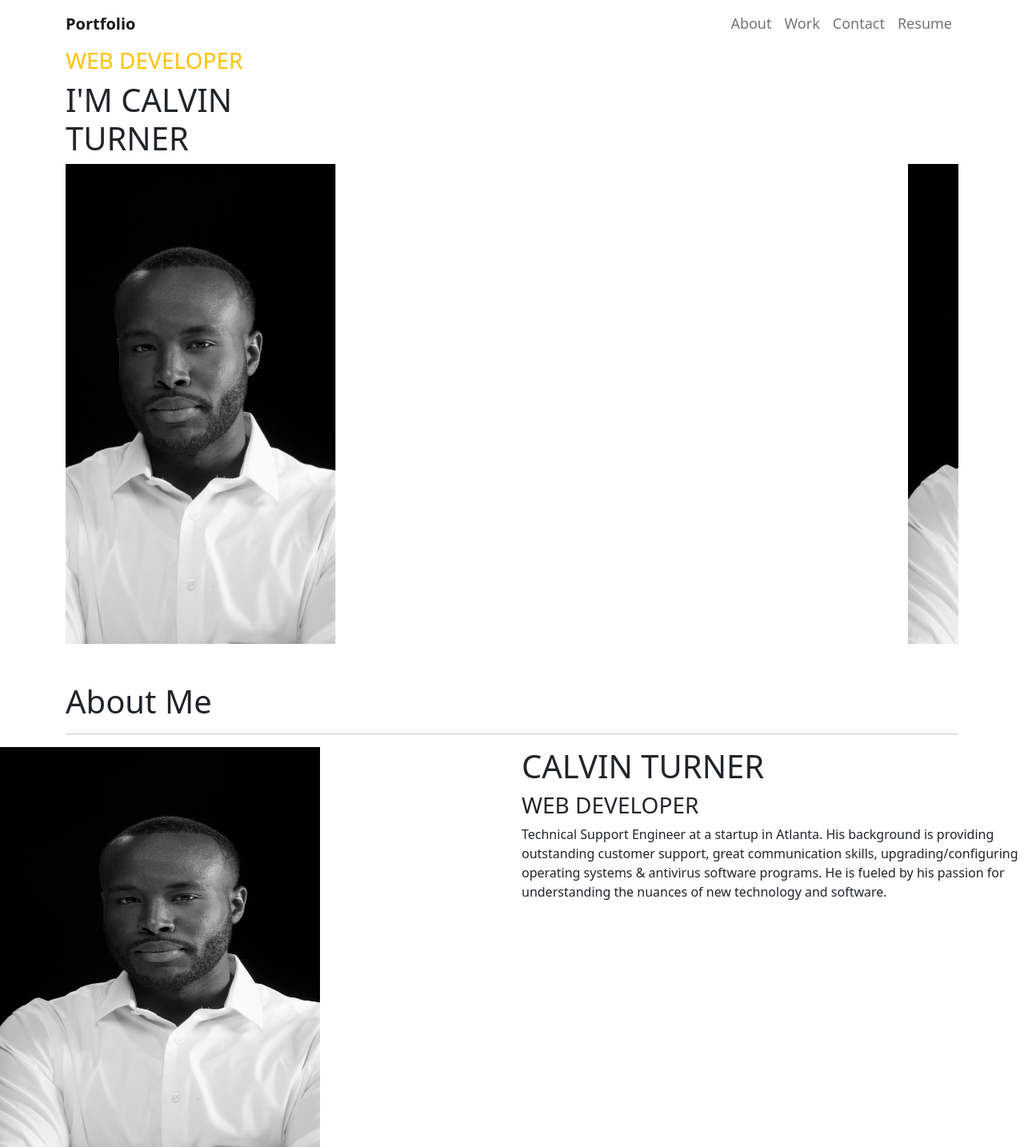
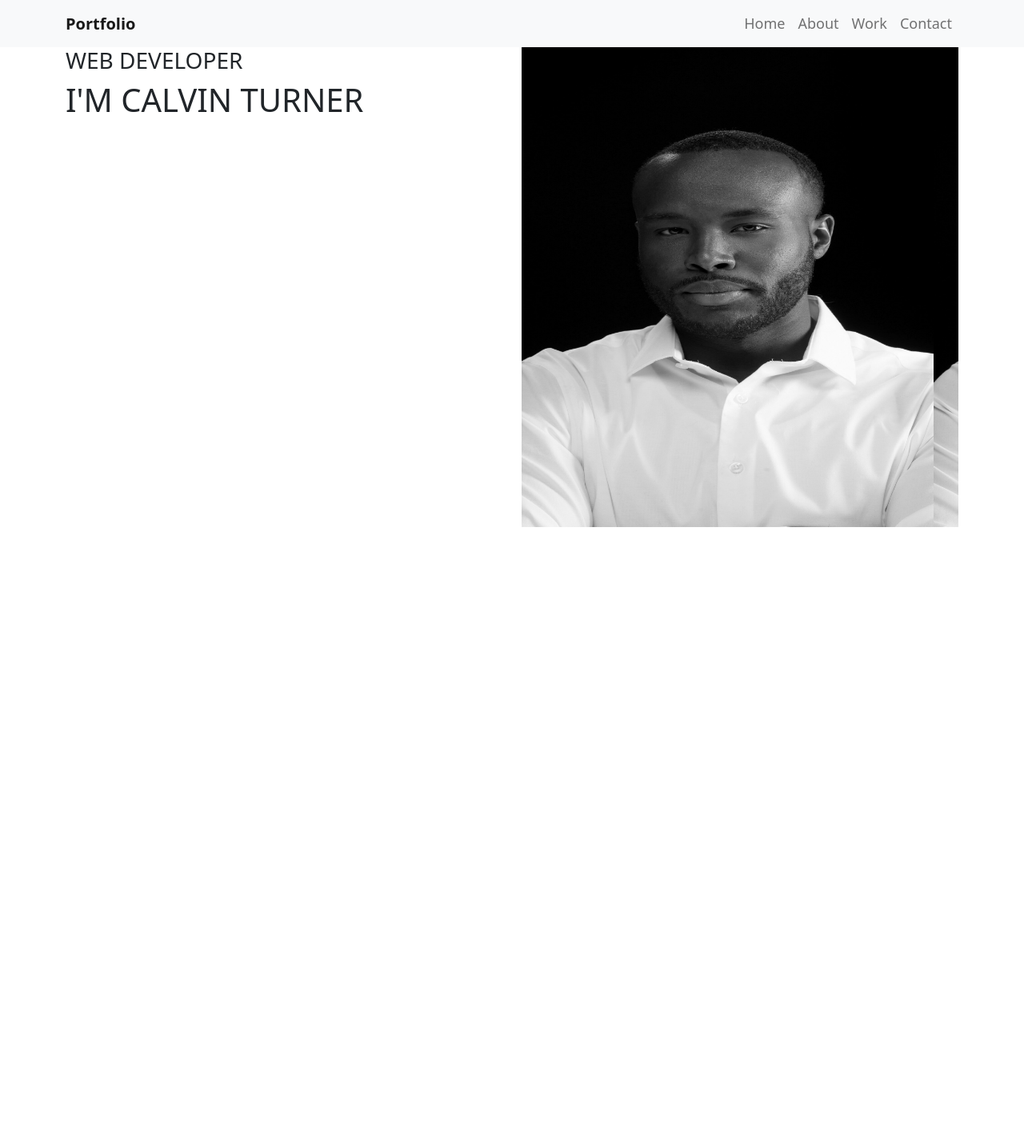
Before and after one commit to CalvinTurner10/Homework6.1_Updated-Portfolio-Page, a plain HTML site: page index.html in a window 1280 px wide. Shown: the whole page at 80% size. After the commit the page ends 800 px from the top, so only its background shows below. Drawn offline with nearby package versions, Linux system fonts and the light colour scheme.

Commit message:
bootstrap

```diff
--- a/Assets/style.css
+++ b/Assets/style.css
@@ -1,7 +1,10 @@
 *{
+
     margin: 0;
     padding: 0;
 }
+
+
 .navbar-nav{
- font-size: 18px;
+    font-size: 18px;
 }
--- a/index.html
+++ b/index.html
@@ -2,27 +2,36 @@
 <html lang="en">
 
 <head>
+  <!-- Required meta tags -->
   <meta charset="utf-8">
   <meta name="viewport" content="width=device-width, initial-scale=1">
+
+  <!-- Bootstrap CSS -->
   <link href="https://cdn.jsdelivr.net/npm/bootstrap@5.1.3/dist/css/bootstrap.min.css" rel="stylesheet"
     integrity="sha384-1BmE4kWBq78iYhFldvKuhfTAU6auU8tT94WrHftjDbrCEXSU1oBoqyl2QvZ6jIW3" crossorigin="anonymous">
+  <link rel="preconnect" href="https://fonts.googleapis.com">
   <link rel="stylesheet" href="./Assets/style.css">
-  <link rel="preconnect" href="https://fonts.googleapis.com">
+
+
+
   <title>My Portfolio</title>
 </head>
 
 <body>
-  <nav class="navbar navbar-expand-lg navbar-light">
+<!-- navbar -->
+<nav class="navbar navbar-expand-lg navbar-light bg-light">
   <div class="container">
     <a class="navbar-brand fw-bold" href="#">Portfolio</a>
-      <button class="navbar-toggler" type="button" data-bs-toggle="collapse" data-bs-target="#navbarSupportedContent"
-        aria-controls="navbarSupportedContent" aria-expanded="false" aria-label="Toggle navigation">
+    <button class="navbar-toggler" type="button" data-bs-toggle="collapse" data-bs-target="#navbarSupportedContent" aria-controls="navbarSupportedContent" aria-expanded="false" aria-label="Toggle navigation">
       <span class="navbar-toggler-icon"></span>
     </button>
     <div class="collapse navbar-collapse" id="navbarSupportedContent">
       <ul class="navbar-nav ms-auto mb-2 mb-lg-0">
         <li class="nav-item">
-            <a class="nav-link " href="#">About</a>
+          <a class="nav-link" href="#">Home</a>
+        </li>
+        <li class="nav-item">
+          <a class="nav-link" href="#">About</a>
         </li>
         <li class="nav-item">
           <a class="nav-link" href="#">Work</a>
@@ -30,59 +39,46 @@
         <li class="nav-item">
           <a class="nav-link" href="#">Contact</a>
         </li>
-          <li class="nav-item">
-            <a class="nav-link"
-              href="https://drive.google.com/drive/folders/1nyuBLxIIQQ7wB3oDakmIG4a813yFcpu1">Resume</a>
-          </li>
+
+
     </div>
   </div>
 </nav>
 
+<!-- home section -->
 <section id="home">
-    <div class="container mb-5">
+  <div class="container">
     <div class="row">
       <div class="col-md-6">
-          <h3 class="text-warning">WEB DEVELOPER</h3>
-          <h1>I'M CALVIN <br> TURNER </h1>
-
+        <h3>WEB DEVELOPER</h3>
+        <h1>I'M CALVIN TURNER</h1>
       </div>
-        <div class="col-md-6"></div>
+      <div class="col-md-6">
         <div id="carouselExampleSlidesOnly" class="carousel slide" data-bs-ride="carousel">
           <div class="carousel-inner">
             <div class="carousel-item active">
-              <img src="./Assets/Images/181127-0196_pp.jpg" class="d-block w-300" alt="..." height="600px">
+              <img src="./Assets/Images/181127-0196_pp.jpg" class="d-block w-100" alt="..." height="600px">
             </div>
             <div class="carousel-item">
-              <img src="./Assets/Images/181127-0196_pp.jpg" class="d-block w-300" alt="..." height=600px>
+              <img src="./Assets/Images/181127-0196_pp.jpg" class="d-block w-100" alt="..." height="600px">
             </div>
             <div class="carousel-item">
-              <img src="./Assets/Images/181127-0196_pp.jpg" class="d-block w-300" alt="..." height=600px>
+              <img src="./Assets/Images/181127-0196_pp.jpg" class="d-block w-100" alt="..." height="600px">
+            </div>
           </div>
         </div>
       </div>
     </div>
   </div>
 </section>
-<section id="about">
-  <div class="container">
-   <div class="row"></div>
-   <div class="col-12">
-     <h1>About Me</h1>
-     <hr>
-   </div>
-  </div>
-  <div class="row">
-    <div class="col-md-6">
-      <img src="./Assets/Images/181127-0196_pp.jpg" alt="" height= "500px" width= "400px">
-    </div>
-    <div class="col-md-6">
-      <h1>CALVIN TURNER</h1>
-      <H3>WEB DEVELOPER</H3>
-      <P> Technical Support Engineer at a startup in Atlanta. His background is providing outstanding customer support, great communication skills, upgrading/configuring operating systems & antivirus software programs. He is fueled by his passion for understanding the nuances of new technology and software.</P>
 
-    </div>
-  </div>
-</section>
+
+
+
+
+
+
+
 
 
   <!-- Optional JavaScript; choose one of the two! -->
```
Also changed, not shown: 3 other files. Lines whose indentation alone changed are shown as unchanged.
